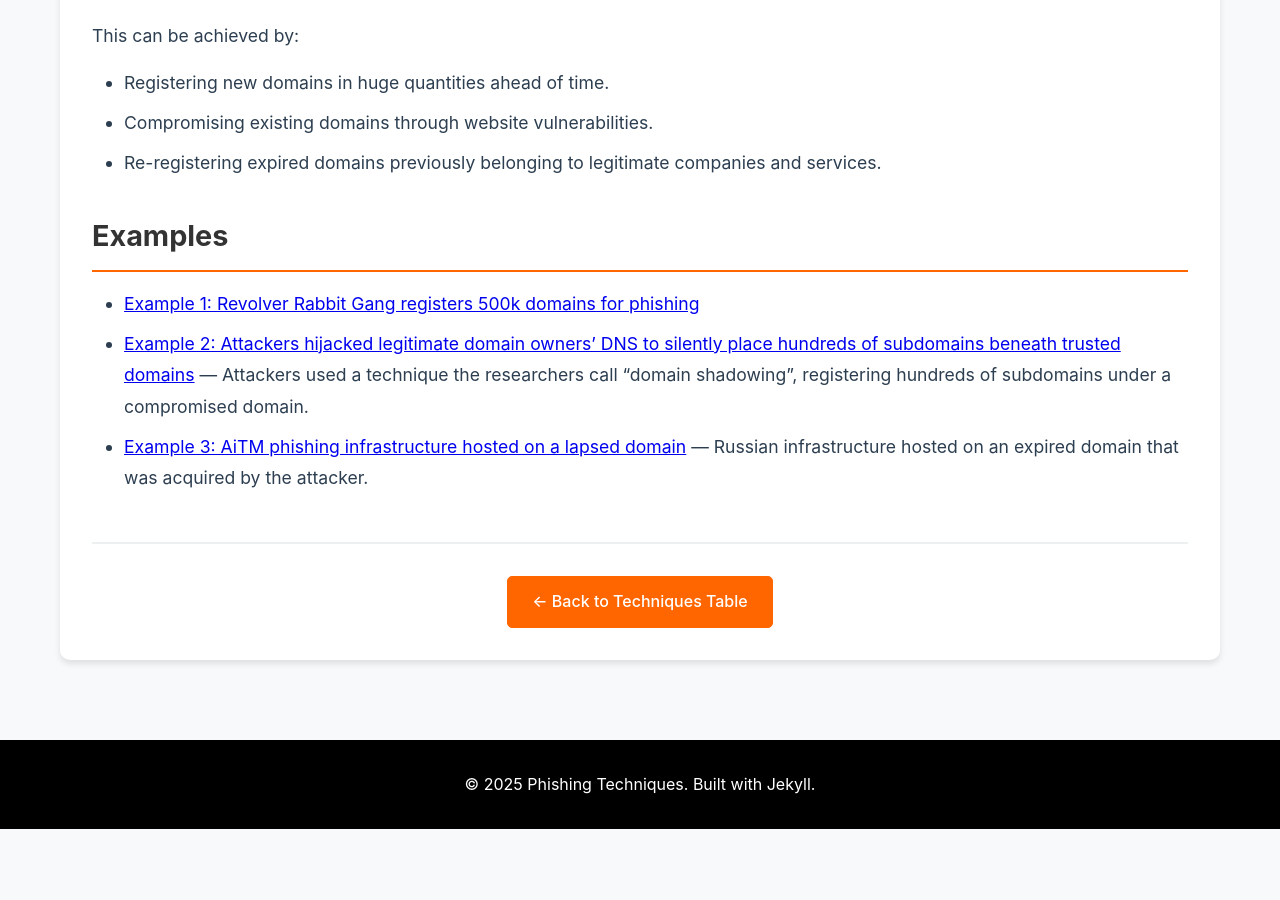
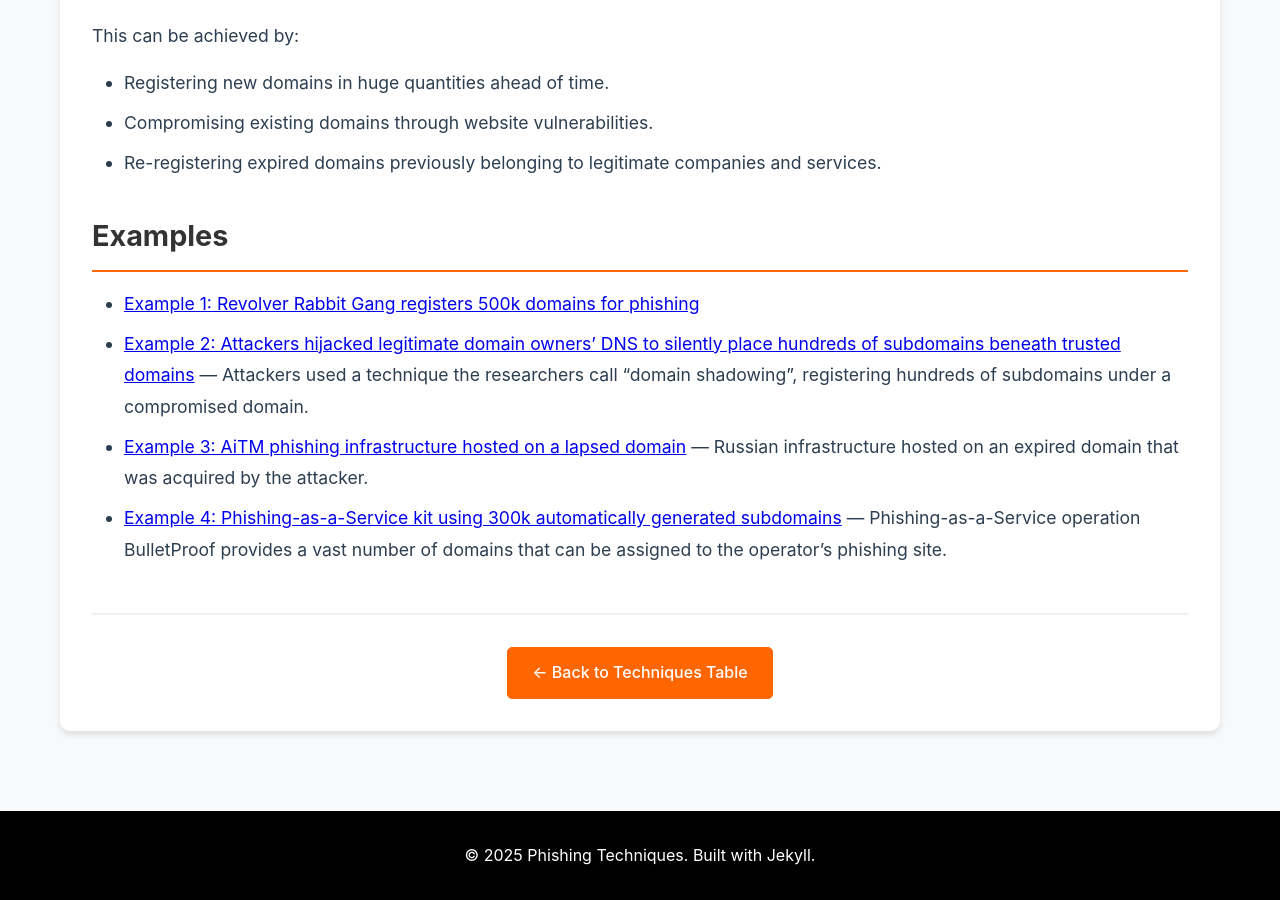
Before and after one commit to pushsecurity/phishing-techniques, a Jekyll site: the page built from _techniques/mass-domain-registration.md, in a window 1280 px wide and 900 px high, scrolled down 596 px. Built offline with Jekyll 4.4.1, drawn with Linux system fonts in a browser that asks for light colours; before the commit the page ends 1425 px from its top, so only the background shows below that.

Commit message:
Update mass-domain-registration.md
updated examples

```diff
--- a/_techniques/mass-domain-registration.md
+++ b/_techniques/mass-domain-registration.md
@@ -20,3 +20,4 @@ This can be achieved by:
 - [Example 1: Revolver Rabbit Gang registers 500k domains for phishing](https://www.bleepingcomputer.com/news/security/revolver-rabbit-gang-registers-500-000-domains-for-malware-campaigns/)
 - [Example 2: Attackers hijacked legitimate domain owners’ DNS to silently place hundreds of subdomains beneath trusted domains](https://unit42.paloaltonetworks.com/domain-shadowing/) — Attackers used a technique the researchers call "domain shadowing", registering hundreds of subdomains under a compromised domain.
 - [Example 3: AiTM phishing infrastructure hosted on a lapsed domain](https://sublime.security/blog/aitm-phishing-with-russian-infrastructure-and-detection-evasion-from-a-lapsed-domain/) — Russian infrastructure hosted on an expired domain that was acquired by the attacker.
+- [Example 4: Phishing-as-a-Service kit using 300k automatically generated subdomains](https://www.microsoft.com/en-us/security/blog/2021/09/21/catching-the-big-fish-analyzing-a-large-scale-phishing-as-a-service-operation/) — Phishing-as-a-Service operation BulletProof provides a vast number of domains that can be assigned to the operator's phishing site.
```
